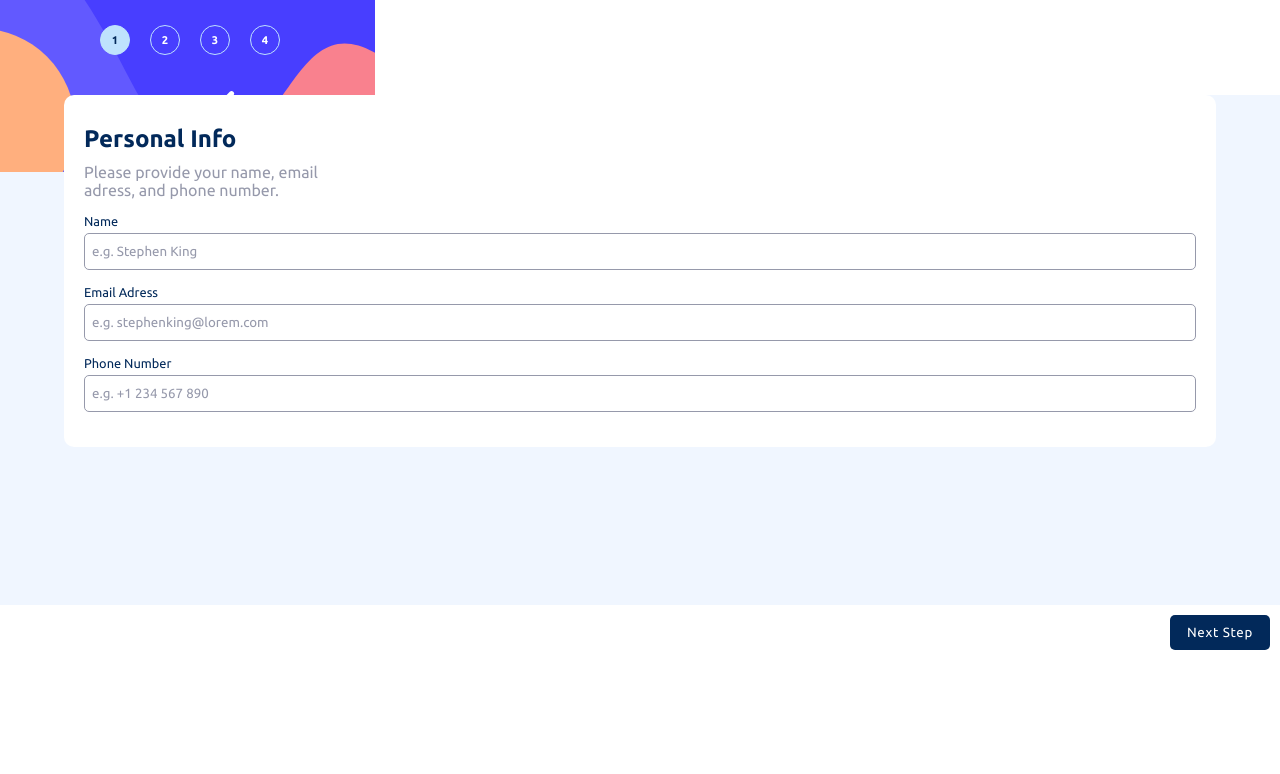
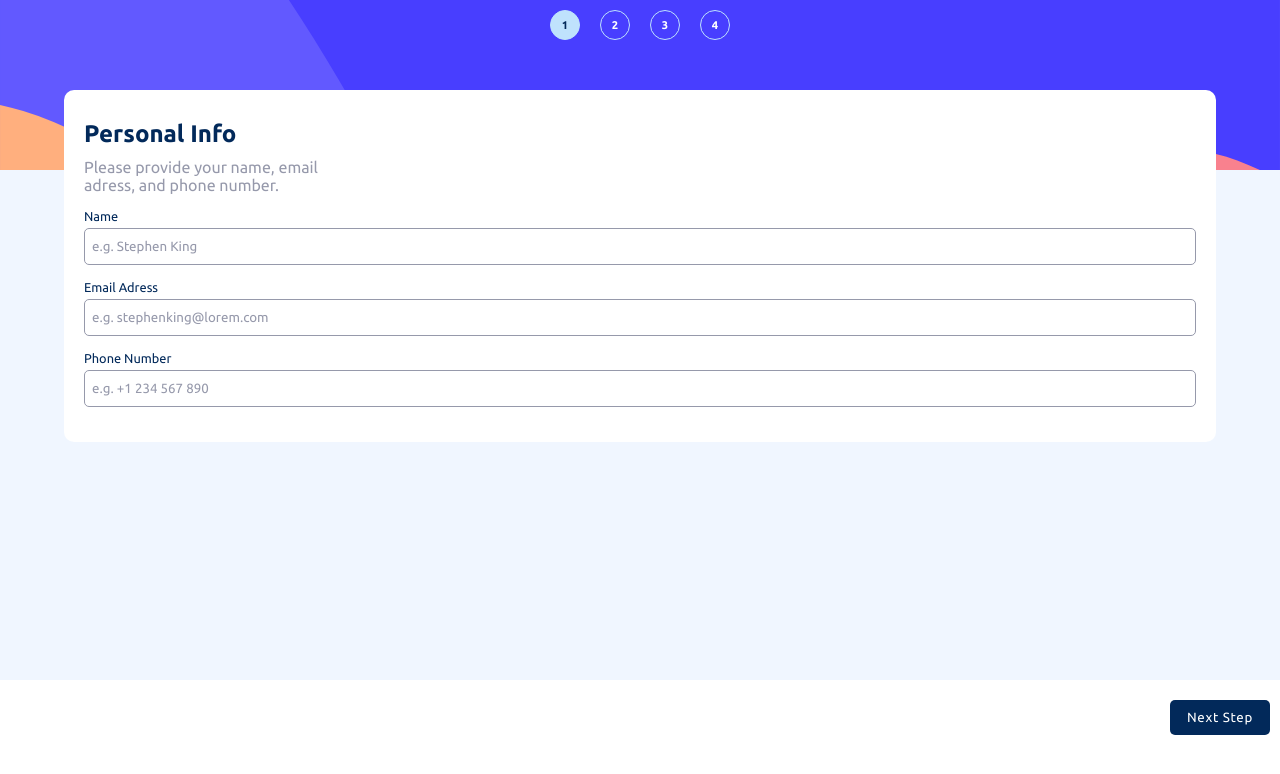
Before and after one commit to SabaBajelidze/multi-step-form, a React (Create React App) app: page / in a window 1280 px wide. Shown: the top 774 px of the page. Built offline with nearby package versions, Linux system fonts and the light colour scheme.

Commit message:
cleaning code

```diff
--- a/src/App.js
+++ b/src/App.js
@@ -1,10 +1,11 @@
-import { useState } from "react";
-import backgroundImage from './images/bg-sidebar-mobile.svg';
-import PageOne from "./components/PageOne";
-import PageTwo from "./components/PageTwo";
-import PageThree from "./components/PageThree";
-import PageFour from "./components/PageFour";
-import PageFive from "./components/PageFive";
+import { useState } from 'react';
+// import backgroundImageMobile from './images/bg-sidebar-mobile.svg';
+// import backgroundImageDesktop from './images/bg-sidebar-desktop.svg';
+import PageOne from './components/PageOne';
+import PageTwo from './components/PageTwo';
+import PageThree from './components/PageThree';
+import PageFour from './components/PageFour';
+import PageFive from './components/PageFive';
 
 function App() {
   let [page, setPage] = useState('1');
@@ -13,7 +14,7 @@ function App() {
     onlineService: false,
     largerStorage: false,
     customProfile: false,
-    type: undefined
+    type: undefined,
   });
 
   function handlePageChanging(n) {
@@ -21,7 +22,7 @@ function App() {
     const pageNumber2 = document.getElementById('page-number-two');
     const pageNumber3 = document.getElementById('page-number-three');
     const pageNumber4 = document.getElementById('page-number-four');
-    switch(n) {
+    switch (n) {
       case 1:
         pageNumber1.classList.add('active-page-number');
         pageNumber2.classList.remove('active-page-number');
@@ -56,34 +57,49 @@ function App() {
   }
   return (
     <>
-    <div className="navigation">
-        <img src={backgroundImage} alt="background" />
-        <div className="wrapper">
-          <ul>
-            <li>
-              <div className="page-number" id="page-number-one" onClick={() => handlePageChanging(1)}>
-                1
-              </div>
-            </li>
-            <li>
-              <div className="page-number" id="page-number-two" onClick={() => handlePageChanging(2)}>2</div>
-            </li>
-            <li>
-              <div className="page-number" id="page-number-three" onClick={() => handlePageChanging(3)}>3</div>
-            </li>
-            <li>
-              <div className="page-number" id="page-number-four" onClick={() => handlePageChanging(4)}>4</div>
-            </li>
-          </ul>
+      <div className="navigation">
+        <div className="page-list">
+          <div
+            className="page-number"
+            id="page-number-one"
+            onClick={() => handlePageChanging(1)}
+          >
+            1
+          </div>
+          <div
+            className="page-number"
+            id="page-number-two"
+            onClick={() => handlePageChanging(2)}
+          >
+            2
+          </div>
+          <div
+            className="page-number"
+            id="page-number-three"
+            onClick={() => handlePageChanging(3)}
+          >
+            3
+          </div>
+          <div
+            className="page-number"
+            id="page-number-four"
+            onClick={() => handlePageChanging(4)}
+          >
+            4
+          </div>
         </div>
       </div>
-      {page === '1' && <PageOne setPage={setPage}/>}
-      {page === '2' && <PageTwo setPage={setPage} setTerms={setTerms} terms={terms}/>}
-      {page === '3' && <PageThree setPage={setPage} setTerms={setTerms} terms={terms}/>}
-      {page === '4' && <PageFour setPage={setPage} terms={terms}/>}
+      {page === '1' && <PageOne setPage={setPage} />}
+      {page === '2' && (
+        <PageTwo setPage={setPage} setTerms={setTerms} terms={terms} />
+      )}
+      {page === '3' && (
+        <PageThree setPage={setPage} setTerms={setTerms} terms={terms} />
+      )}
+      {page === '4' && <PageFour setPage={setPage} terms={terms} />}
       {page === '5' && <PageFive />}
     </>
-  )
+  );
 }
 
 export default App;
--- a/src/components/PageFive.js
+++ b/src/components/PageFive.js
@@ -2,7 +2,7 @@ import completedImg from '../images/icon-thank-you.svg';
 
 export default function PageFive() {
   return (
-    <div className="form-wrapper" id='page5-formwrapper'>
+    <div className="container" id='page5-formwrapper'>
       <form className="form" id="page5-form">
         <img src={completedImg} alt="completed icon" />
         <h1>Thank you!</h1>
--- a/src/components/PageFour.js
+++ b/src/components/PageFour.js
@@ -7,7 +7,6 @@ export default function PageFour({ setPage, terms }) {
     const pageNumber4 = document.getElementById('page-number-four');
     pageNumber4.classList.add('active-page-number');
   });
-  console.log(terms);
   let fee = 0;
   if (terms.duration === 'monthly') {
     switch (terms.type) {
@@ -62,7 +61,7 @@ export default function PageFour({ setPage, terms }) {
   }
   return (
     <>
-      <div className="form-wrapper">
+      <div className="container">
         <form className="form">
           <h1>Finishing Up</h1>
           <p>Double-check everything is OK before confirming.</p>
@@ -70,7 +69,7 @@ export default function PageFour({ setPage, terms }) {
             <div id="info-first">
               <div id="info-first-nested">
                 <p>
-                  {terms.type.charAt(0).toUpperCase() + terms.type.slice(1)}({terms.duration.charAt(0).toUpperCase() + terms.duration.slice(1)})
+                  {terms.type && terms.type.charAt(0).toUpperCase() + terms.type.slice(1)}({terms.duration.charAt(0).toUpperCase() + terms.duration.slice(1)})
                 </p>
                 <button>Change</button>
               </div>
@@ -94,14 +93,6 @@ export default function PageFour({ setPage, terms }) {
       </div>
       <div className="navigation-bottom">
         <button
-          className="button-link"
-          onClick={() => {
-            setPage('3');
-          }}
-        >
-          Go Back
-        </button>
-        <button
           className="button"
           id="confirm-button"
           onClick={() => {
@@ -110,6 +101,14 @@ export default function PageFour({ setPage, terms }) {
         >
           Confirm
         </button>
+        <button
+          className="button-link"
+          onClick={() => {
+            setPage('3');
+          }}
+        >
+          Go Back
+        </button>
       </div>
     </>
   );
--- a/src/components/PageOne.js
+++ b/src/components/PageOne.js
@@ -9,62 +9,78 @@ export default function PageOne({ setPage }) {
   });
   return (
     <>
-      <div className="form-wrapper">
-        <div className="form">
+      <div className="container">
+        <form className="form">
           <h1>Personal Info</h1>
           <p>
             Please provide your name, email
             <br /> adress, and phone number.
           </p>
-          <div className='label-div'>
+          <div className="label-div">
             <label>Name</label>
             {error.name && <p>{error.name}</p>}
           </div>
-          <input placeholder="e.g. Stephen King" onChange={(e) => {
-            if(e.target.value === '') {
-              setError({...error, name: 'This field is required'})
+          <input
+            placeholder="e.g. Stephen King"
+            onChange={(e) => {
+              if (e.target.value === '') {
+                setError({ ...error, name: 'This field is required' });
               } else {
-              setError({...error, name: null})
+                setError({ ...error, name: null });
               }
-          }}/>
-          <div className='label-div'>
+            }}
+          />
+          <div className="label-div">
             <label>Email Adress</label>
             {error.email && <p>{error.email}</p>}
           </div>
-          <input placeholder="e.g. stephenking@lorem.com" type='email' onChange={(e) => {
-            if(e.target.value === '') {
-              setError({...error, email: 'This field is required'})
-            } else if(!e.target.value.includes('@')) {
-              setError({...error, email: 'Enter valid email'})
+          <input
+            placeholder="e.g. stephenking@lorem.com"
+            type="email"
+            onChange={(e) => {
+              if (e.target.value === '') {
+                setError({ ...error, email: 'This field is required' });
+              } else if (!e.target.value.includes('@')) {
+                setError({ ...error, email: 'Enter valid email' });
               } else {
-              setError({...error, email: null})
+                setError({ ...error, email: null });
               }
-          }}/>
-          <div className='label-div'>
+            }}
+          />
+          <div className="label-div">
             <label>Phone Number</label>
             {error.phone && <p>{error.phone}</p>}
           </div>
-          <input placeholder="e.g. +1 234 567 890" onChange={(e) => {
-            if(e.target.value === '') {
-              setError({...error, phone: 'This field is required'})
-            } else if(isNaN(e.target.value.slice(1))) {
-              setError({...error, phone: 'Enter valid phone number'})
+          <input
+            placeholder="e.g. +1 234 567 890"
+            onChange={(e) => {
+              if (e.target.value === '') {
+                setError({ ...error, phone: 'This field is required' });
+              } else if (isNaN(e.target.value.slice(1))) {
+                setError({ ...error, phone: 'Enter valid phone number' });
               } else {
-              setError({...error, phone: null})
+                setError({ ...error, phone: null });
               }
-          }}/>
+            }}
+          />
+        </form>
       </div>
-      </div>
+      <div className="navigation-bottom" id='navigation-first-page'>
         <button
           className="button"
           onClick={() => {
-          if(error.name === null && error.email === null && error.phone === null) {
+            if (
+              error.name === null &&
+              error.email === null &&
+              error.phone === null
+            ) {
               setPage('2');
             }
           }}
         >
           Next Step
         </button>
+      </div>
     </>
   );
 }
--- a/src/components/PageThree.js
+++ b/src/components/PageThree.js
@@ -43,7 +43,7 @@ export default function PageThree({ setPage, setTerms, terms }) {
 
   return (
     <>
-      <div className="form-wrapper">
+      <div className="container">
         <form className="form">
           <h1>Pick add-ons</h1>
           <p>Add-ons help enhance your gaming experience</p>
@@ -114,6 +114,14 @@ export default function PageThree({ setPage, setTerms, terms }) {
       </div>
       <div className="navigation-bottom">
         <button
+          className="button"
+          onClick={() => {
+            setPage('4');
+          }}
+        >
+          Next Step
+        </button>
+        <button
           className="button-link"
           onClick={() => {
             setPage('2');
@@ -121,14 +129,6 @@ export default function PageThree({ setPage, setTerms, terms }) {
         >
           Go Back
         </button>
-        <button
-          className="button"
-          onClick={() => {
-            setPage('4');
-          }}
-        >
-          Next Step
-        </button>
       </div>
     </>
   );
--- a/src/components/PageTwo.js
+++ b/src/components/PageTwo.js
@@ -14,15 +14,15 @@ export default function PageTwo({ setPage, setTerms, terms }) {
   });
 
   function handlePlanChange(e) {
-    if(!e.target.checked) {
-      setTerms({...terms, duration: 'monthly'});
+    if (!e.target.checked) {
+      setTerms({ ...terms, duration: 'monthly' });
     } else {
-      setTerms({...terms, duration: 'yearly'});
+      setTerms({ ...terms, duration: 'yearly' });
     }
   }
   return (
     <>
-      <div className="form-wrapper">
+      <div className="container">
         <form className="form">
           <h1>Select your plan</h1>
           <p>
@@ -30,9 +30,14 @@ export default function PageTwo({ setPage, setTerms, terms }) {
             <br /> yearly billing
           </p>
           <label className="radio-label">
-            <input type="radio" name="type" checked={terms.type === 'arcade'} onChange={e => {
-              if(e.target.checked) setTerms({...terms, type: 'arcade'})
-            }} />
+            <input
+              type="radio"
+              name="type"
+              checked={terms.type === 'arcade'}
+              onChange={(e) => {
+                if (e.target.checked) setTerms({ ...terms, type: 'arcade' });
+              }}
+            />
             <div className="type-div">
               <img src={arcade} alt="arcade" />
               <div>
@@ -42,9 +47,14 @@ export default function PageTwo({ setPage, setTerms, terms }) {
             </div>
           </label>
           <label className="radio-label">
-            <input type="radio" name="type" checked={terms.type === 'advanced'} onChange={e => {
-              if(e.target.checked) setTerms({...terms, type: 'advanced'})
-            }}/>
+            <input
+              type="radio"
+              name="type"
+              checked={terms.type === 'advanced'}
+              onChange={(e) => {
+                if (e.target.checked) setTerms({ ...terms, type: 'advanced' });
+              }}
+            />
             <div className="type-div">
               <img src={advanced} alt="advanced" />
               <div>
@@ -54,9 +64,14 @@ export default function PageTwo({ setPage, setTerms, terms }) {
             </div>
           </label>
           <label className="radio-label">
-            <input type="radio" name="type" checked={terms.type === 'pro'} onChange={e => {
-              if(e.target.checked) setTerms({...terms, type: 'pro'})
-            }}/>
+            <input
+              type="radio"
+              name="type"
+              checked={terms.type === 'pro'}
+              onChange={(e) => {
+                if (e.target.checked) setTerms({ ...terms, type: 'pro' });
+              }}
+            />
             <div className="type-div">
               <img src={pro} alt="pro" />
               <div>
@@ -66,24 +81,46 @@ export default function PageTwo({ setPage, setTerms, terms }) {
             </div>
           </label>
           <div id="select-plan">
-            {!terms.duration === 'yearly' ? <p>Monthly</p> : <p style={{color: 'var(--cool-gray)'}}>Monthly</p>}
+            {!terms.duration === 'yearly' ? (
+              <p>Monthly</p>
+            ) : (
+              <p style={{ color: 'var(--cool-gray)' }}>Monthly</p>
+            )}
             <label className="switch">
-              <input type="checkbox" checked={terms.duration === 'yearly'} onChange={e => handlePlanChange(e)} />
+              <input
+                type="checkbox"
+                checked={terms.duration === 'yearly'}
+                onChange={(e) => handlePlanChange(e)}
+              />
               <span className="slider round"></span>
             </label>
-            {terms.duration === 'yearly' ? <p>Yearly</p> : <p style={{color: 'var(--cool-gray)'}}>Yearly</p>}
+            {terms.duration === 'yearly' ? (
+              <p>Yearly</p>
+            ) : (
+              <p style={{ color: 'var(--cool-gray)' }}>Yearly</p>
+            )}
           </div>
         </form>
       </div>
-      <div className='navigation-bottom'>
-        <button className='button-link' onClick={() => {
-          setPage('1');
-        }}>Go Back</button>
-        <button className='button' onClick={() => {
-          if(terms.type !== undefined) {
-            setPage('3');
-          }
-        }}>Next Step</button>
+      <div className="navigation-bottom">
+        <button
+          className="button"
+          onClick={() => {
+            if (terms.type !== undefined) {
+              setPage('3');
+            }
+          }}
+        >
+          Next Step
+        </button>
+        <button
+          className="button-link"
+          onClick={() => {
+            setPage('1');
+          }}
+        >
+          Go Back
+        </button>
       </div>
     </>
   );
--- a/src/index.css
+++ b/src/index.css
@@ -24,20 +24,21 @@ body {
 }
 
 /* Navigation Styles */
-.wrapper {
-  position: absolute;
-  top: 25px;
-  left: 60px;
+
+.navigation {
+  height: 170px;
+  background-image: url('./images/bg-sidebar-mobile.svg');
+  background-size: 100%;
+  padding: 0;
 }
 
-.navigation {
-  z-index: 0;
-}
 
-.navigation ul {
+.page-list {
   display: flex;
-  list-style: none;
   column-gap: 20px;
+  width: 100%;
+  justify-content: center;
+  padding-top: 10px;
 }
 
 .page-number {
@@ -63,20 +64,22 @@ body {
 
 /* Form Styles */
 
-.form-wrapper {
+.container {
   background-color: var(--magnolia);
+  position: absolute;
+  top: 170px;
+  width: 100%;
   height: 510px;
 }
 
+
 .form {
   padding: 30px 20px;
-  color: var(--marine-blue);
+  background-color: var(--white);
   width: 90%;
   margin: -80px auto 0 auto;
-  background-color: var(--white);
-  z-index: 5;
-  position: relative;
   border-radius: 10px;
+  color: var(--marine-blue);
 }
 
 .form h1 {
@@ -308,6 +311,7 @@ input:checked + .slider:before {
 /* fourth page styles */
 #plan-type {
   background-color: var(--alabaster);
+  margin-bottom: 70px;
 }
 
 #plan-type p {
@@ -388,11 +392,14 @@ input:checked + .slider:before {
 /* Bottom Navigation styles */
 
 .navigation-bottom {
+  flex-direction: row-reverse;
   display: flex;
   align-items: baseline;
   justify-content: space-between;
+  position: absolute;
+  top: 690px;
+  width: 100%;
 }
-
 
 /* style for errors */
 
@@ -409,3 +416,10 @@ input:checked + .slider:before {
   font-size: 0.7em;
   font-weight: 700;
 }
+
+/* media queries */
+
+@media (min-width: 1000px) {
+
+
+}
--- a/src/index.js
+++ b/src/index.js
@@ -5,6 +5,10 @@ import App from './App';
 
 
 
+
+
+
+
 const root = ReactDOM.createRoot(document.getElementById('root'));
 root.render(
     <App />
```
Lines whose indentation alone changed are shown as unchanged.
